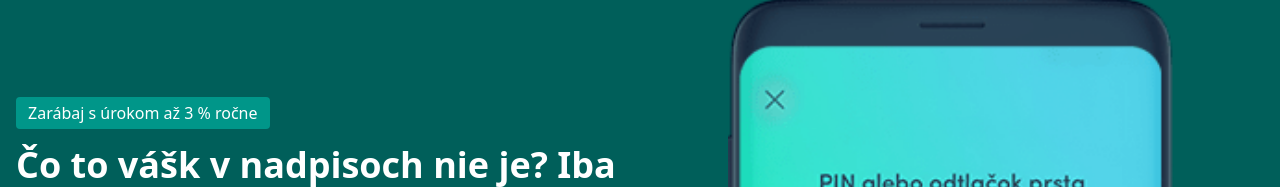
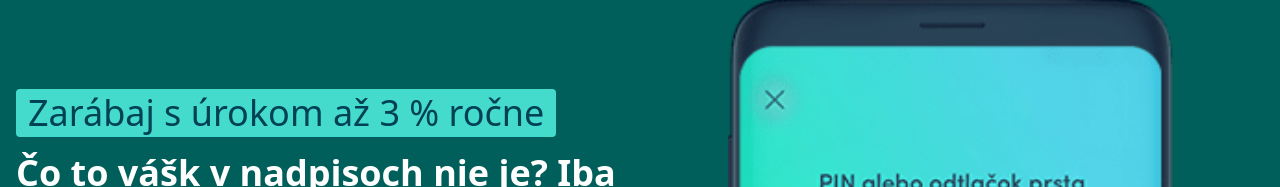
Before and after one commit to Fero92/360vue, a Vue app: page / in a window 1280 px wide. Shown: the part 134-321 px from the top of the page. Built offline with nearby package versions, Linux system fonts and the light colour scheme.

Commit message:
upravaHeroBanneru

```diff
--- a/src/components/HeroBanner.vue
+++ b/src/components/HeroBanner.vue
@@ -3,7 +3,7 @@
       <div class="container mx-auto px-4">
         <div class="flex flex-col md:flex-row items-center justify-between">
           <div class="hero__content md:w-1/2 mb-10 md:mb-0">
-            <div class="inline-block bg-teal-600 text-white px-3 py-1 rounded mb-4">
+            <div class="text-4xl font-medium inline-block bg-[#45dbcc] text-[#004155] px-3 py-1 rounded mb-4">
               {{ banner.tag }}
             </div>
             <h1 class="text-3xl md:text-4xl font-bold mb-4">{{ banner.title }}</h1>
```
